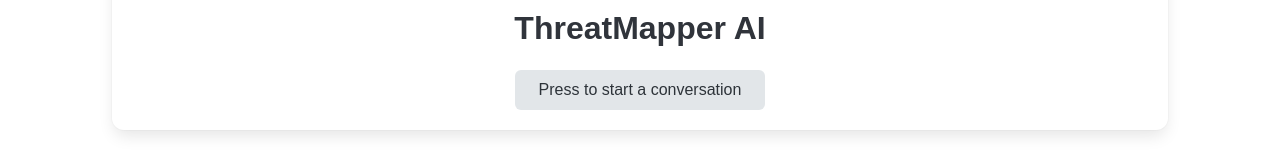
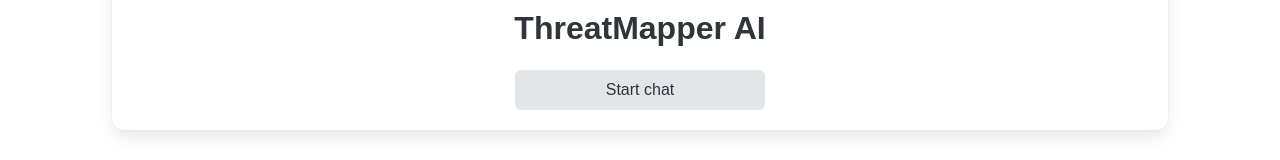
Before and after one commit to DV1512/frontend, a Vue app: page /home in a window 1280 px wide. Shown: the part 250-410 px from the top of the page. Built offline with nearby package versions, Linux system fonts and the light colour scheme.

Commit message:
router/button

```diff
--- a/src/views/WelcomeView.vue
+++ b/src/views/WelcomeView.vue
@@ -7,7 +7,9 @@
         <div class="content">
           <h1>Welcome to</h1>
           <h1 class="title">ThreatMapper AI</h1>
-          <button class="button is-primary custom-button">Press to start a conversation</button>
+          <RouterLink to="/chat">
+            <button class="button is-primary custom-button">Start chat</button>
+          </RouterLink>
         </div>
       </div>
     </div>
```
